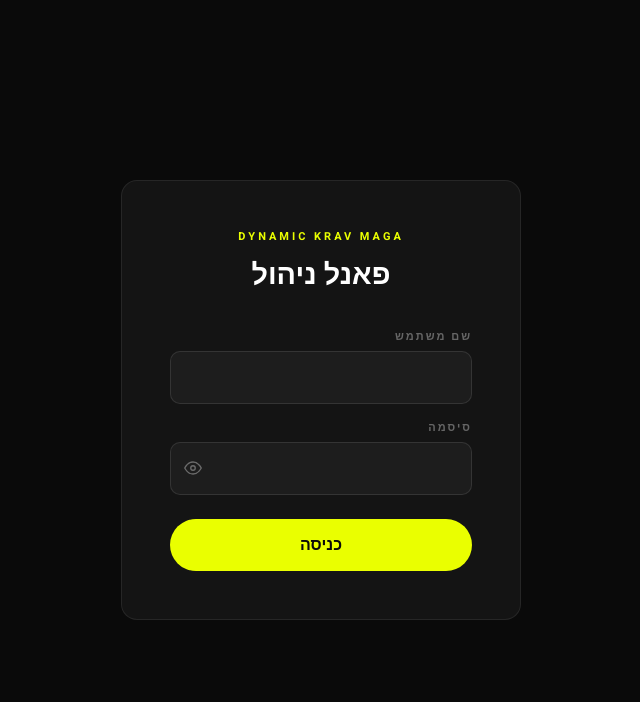
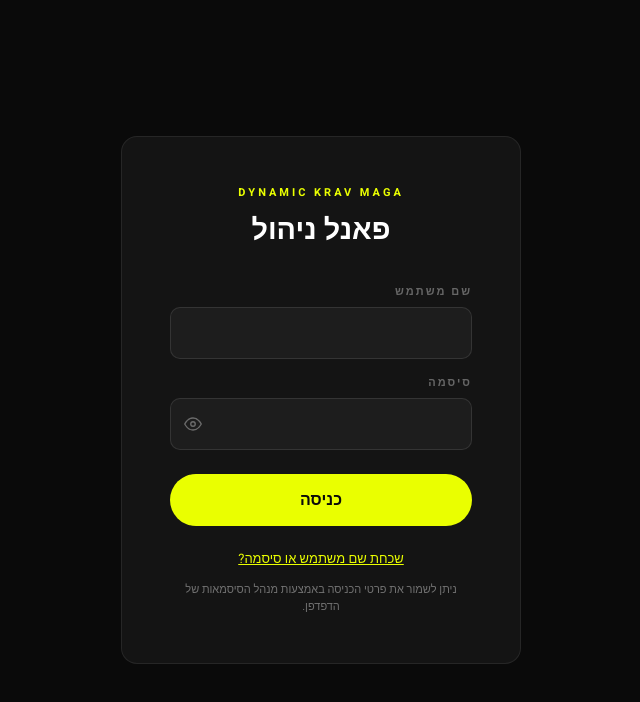
Before and after one commit to aviadchai/-dynamic-krav-maga, a Next.js app: page /admin/login in a window 1280 px wide. Shown: the top 702 px of the page, without its empty margins (319-959 px from the left). Built offline with nearby package versions, Linux system fonts and the light colour scheme; no server answers; a web font is replaced by a local one.

Commit message:
Expose admin login recovery UI: app/admin/login/page.tsx

```diff
--- a/app/admin/login/page.tsx
+++ b/app/admin/login/page.tsx
@@ -1,6 +1,7 @@
 "use client"
 import { useState } from 'react'
 import { useRouter } from 'next/navigation'
+import Link from 'next/link'
 
 const fieldStyle: React.CSSProperties = {
   width: '100%', background: 'rgba(255,255,255,0.04)',
@@ -124,6 +125,10 @@ export default function LoginPage() {
             {loading ? 'נכנס...' : 'כניסה'}
           </button>
         </form>
+        <div style={{ textAlign: 'center', marginTop: 20 }}>
+          <Link href="/admin/forgot-password" style={{ color: '#EAFF00', fontSize: 13, textDecoration: 'underline' }}>שכחת שם משתמש או סיסמה?</Link>
+          <p style={{ color: 'rgba(255,255,255,0.4)', fontSize: 11, marginTop: 12 }}>ניתן לשמור את פרטי הכניסה באמצעות מנהל הסיסמאות של הדפדפן.</p>
+        </div>
       </div>
     </div>
   )
```
